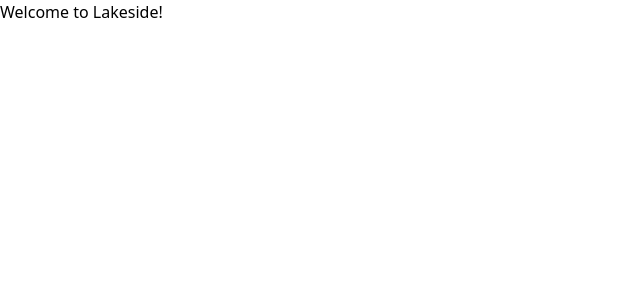
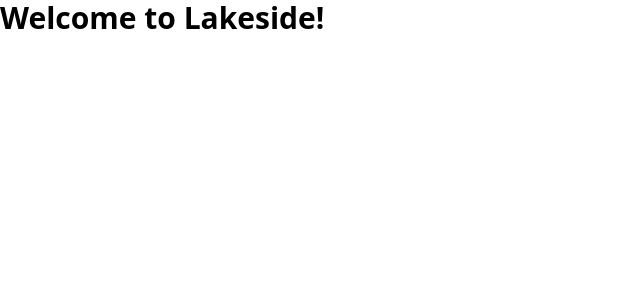
Before and after one commit to AdamCEssmyer/LakesideGeneral, a React (Create React App) app: page / in a window 1280 px wide. Shown: the top 300 px of the page, without its empty margins (0-640 px from the left). Built offline with nearby package versions, Linux system fonts and the light colour scheme.

Commit message:
created assets and components folders

```diff
--- a/src/App.js
+++ b/src/App.js
@@ -3,7 +3,7 @@
 function App() {
   return (
     <div>
-      <h1>Welcome to Lakeside!</h1>
+      <h1 className="text-3xl font-bold">Welcome to Lakeside!</h1>
     </div>
   )
 }
--- /dev/null
+++ b/src/components/navbar.jsx
@@ -0,0 +1,9 @@
+import React from 'react'
+
+const Navbar = () => {
+    return(
+        <div>Navbar</div>
+    )
+}
+
+export default Navbar;
```
Also changed, not shown: src/assets/LGfront.jpeg (added).
